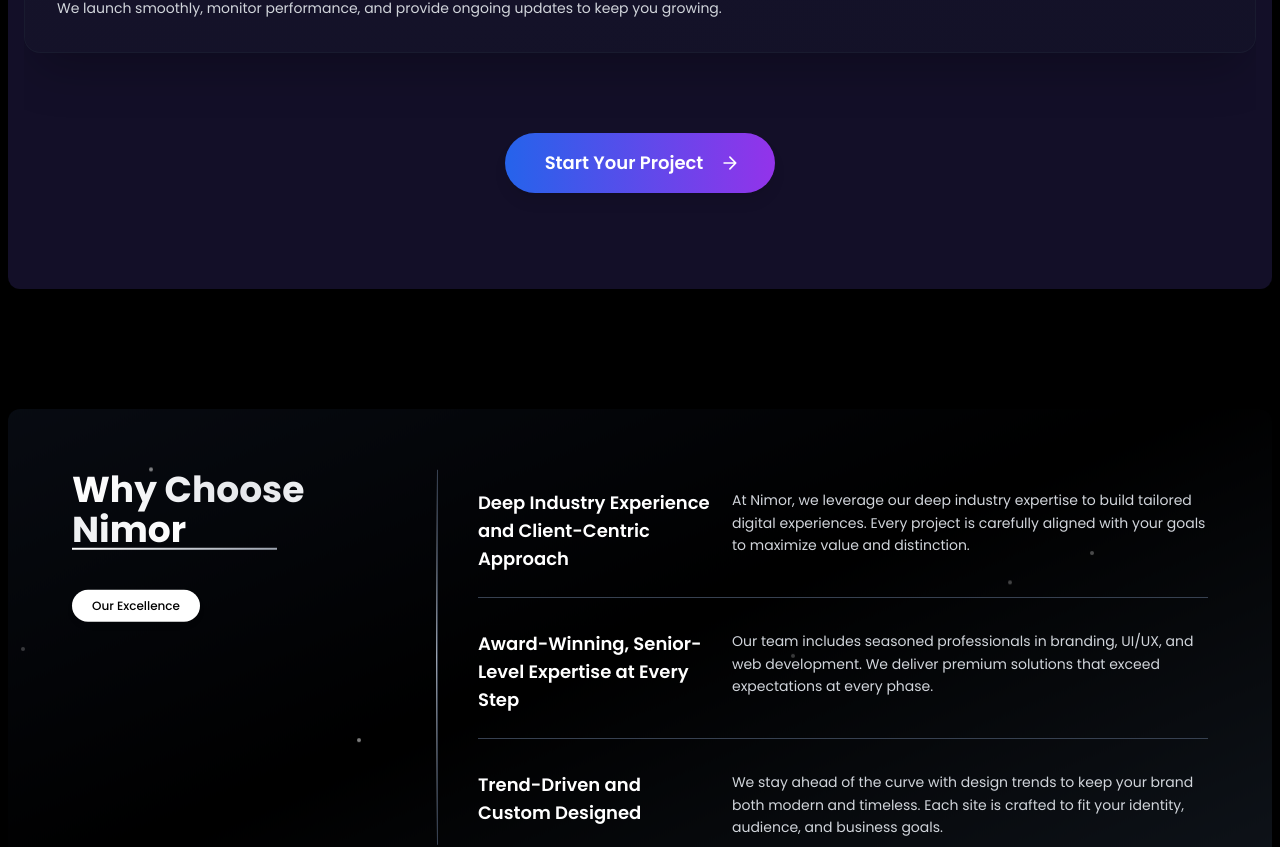
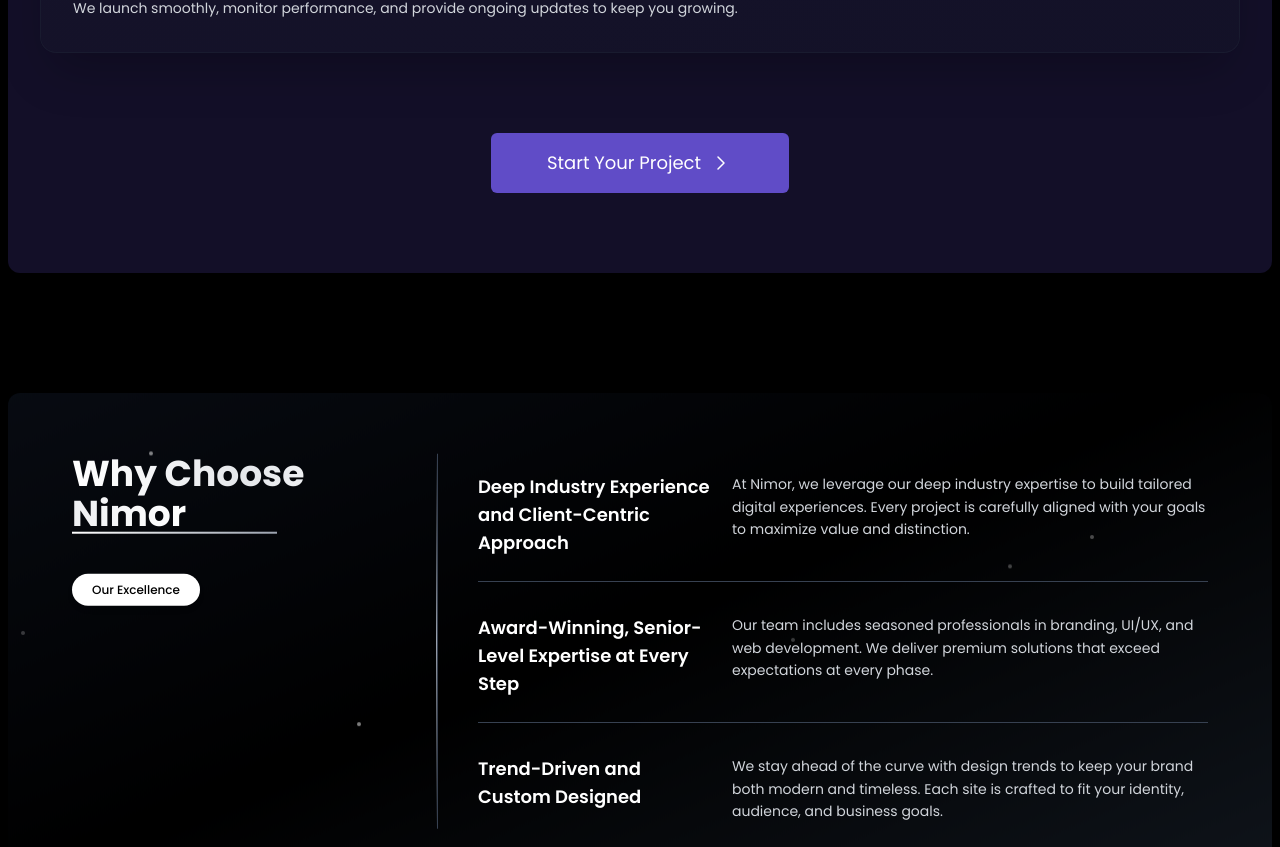
Before and after one commit to khaleedcodes/nimor, a React (Vite) app in the folder client/: page / in a window 1280 px wide. Shown: the part 4035-4882 px from the top of the page. Built offline with nearby package versions, Linux system fonts and the light colour scheme; a web font is replaced by a local one.

Commit message:
form is the only refinement left

```diff
--- a/client/src/pages/landing-page/process-section/Index.tsx
+++ b/client/src/pages/landing-page/process-section/Index.tsx
@@ -1,13 +1,21 @@
 import { motion } from "framer-motion";
 import ProcessCard from "./ProcessCard";
 import { processCards } from "./types";
+import Button from "@/components/Button";
+import { ChevronRight } from "lucide-react";
+import { itemVariants } from "../services-section/variants";
 // import SectionHeader from "@/components/SectionHeader";
+
+const arrowVariants = {
+  initial: { x: 0 },
+  hover: { x: 5 },
+};
 
 export default function Process() {
   return (
-    <div className="min-h-screen relative overflow-hidden">
+    <div className="min-h-screen relative">
       {/* Enhanced background decorations */}
-      <div className="fixed inset-0 overflow-hidden pointer-events-none">
+      <div className="fixed inset-0  pointer-events-none">
         <motion.div
           animate={{
             x: [0, 100, 0],
@@ -85,37 +93,25 @@ export default function Process() {
           </div>
         </div>
 
-        {/* Enhanced CTA section */}
         <motion.div
-          initial={{ opacity: 0, y: 30 }}
-          animate={{ opacity: 1, y: 0 }}
-          transition={{ duration: 0.8, delay: 1.5 }}
           className="text-center mt-20"
+          variants={itemVariants}
+          initial="hidden"
+          whileInView="visible"
+          viewport={{ once: true, margin: "-50px" }}
         >
-          <motion.button
-            whileHover={{
-              scale: 1.05,
-              boxShadow: "0 20px 40px rgba(59, 130, 246, 0.3)",
-            }}
-            whileTap={{ scale: 0.95 }}
-            className="inline-flex items-center space-x-3 bg-gradient-to-r from-blue-600 to-purple-600 text-white px-10 py-4 rounded-full hover:from-blue-700 hover:to-purple-700 transition-all duration-300 shadow-lg text-lg font-semibold"
+          <motion.div
+            initial="initial"
+            whileHover="hover"
+            className="inline-block"
           >
-            <span>Start Your Project</span>
-            <motion.svg
-              width="20"
-              height="20"
-              viewBox="0 0 24 24"
-              fill="none"
-              stroke="currentColor"
-              strokeWidth="2"
-              strokeLinecap="round"
-              strokeLinejoin="round"
-              animate={{ x: [0, 5, 0] }}
-              transition={{ duration: 2, repeat: Infinity }}
-            >
-              <path d="M5 12h14M12 5l7 7-7 7" />
-            </motion.svg>
-          </motion.button>
+            <Button className="py-3 px-6 sm:py-4 sm:px-10 md:px-14 text-sm sm:text-base md:text-lg flex items-center justify-center gap-2">
+              Start Your Project
+              <motion.div variants={arrowVariants}>
+                <ChevronRight strokeWidth={1.5} />
+              </motion.div>
+            </Button>
+          </motion.div>
         </motion.div>
       </div>
     </div>
--- a/client/src/pages/landing-page/process-section/ProjectRoadmap.tsx
+++ b/client/src/pages/landing-page/process-section/ProjectRoadmap.tsx
@@ -6,7 +6,7 @@ import { headerVariants } from "../services-section/variants";
 function ProjectRoadmap() {
   return (
     <div className="flex justify-center min-h-lvh  bg-[rgb(96,76,199,0.2)] rounded-xl mx-2 mt-20 py-8">
-      <div className="max-w-screen-xl w-full p-4 flex flex-col justify-center items-center ">
+      <div className="max-w-7xl mx-auto px-4 sm:px-6 lg:px-8">
         <motion.div
           className="flex flex-col lg:flex-row items-center justify-between lg:gap-8 gap-4 text-left"
           variants={headerVariants}
```
